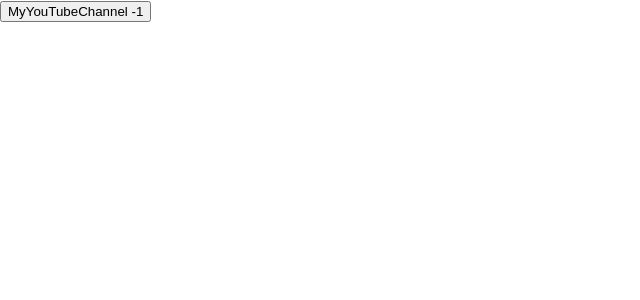
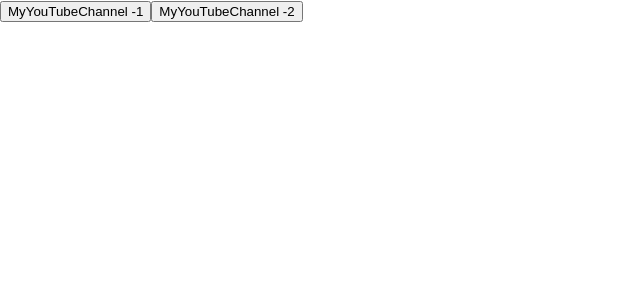
Before and after one commit to Metodist/itincubator, a React (Create React App) app in the folder microtasks/: page / in a window 1280 px wide. Shown: the top 300 px of the page, without its empty margins (0-640 px from the left). Built offline with nearby package versions, Linux system fonts and the light colour scheme.

Commit message:
passed 03 lesson - callback hell

```diff
--- a/microtasks/src/App.tsx
+++ b/microtasks/src/App.tsx
@@ -30,6 +30,7 @@
             <NewComponents students={students}/>
             <CarsComponents cars={topCars}/>*/}
             <button onClick={(event:MouseEvent<HTMLButtonElement>)=>onClickHandler('vasya')}>MyYouTubeChannel -1</button>
+            <button onClick={()=>onClickHandler('ivan')}>MyYouTubeChannel -2</button>
         </>
     );
 }
```
